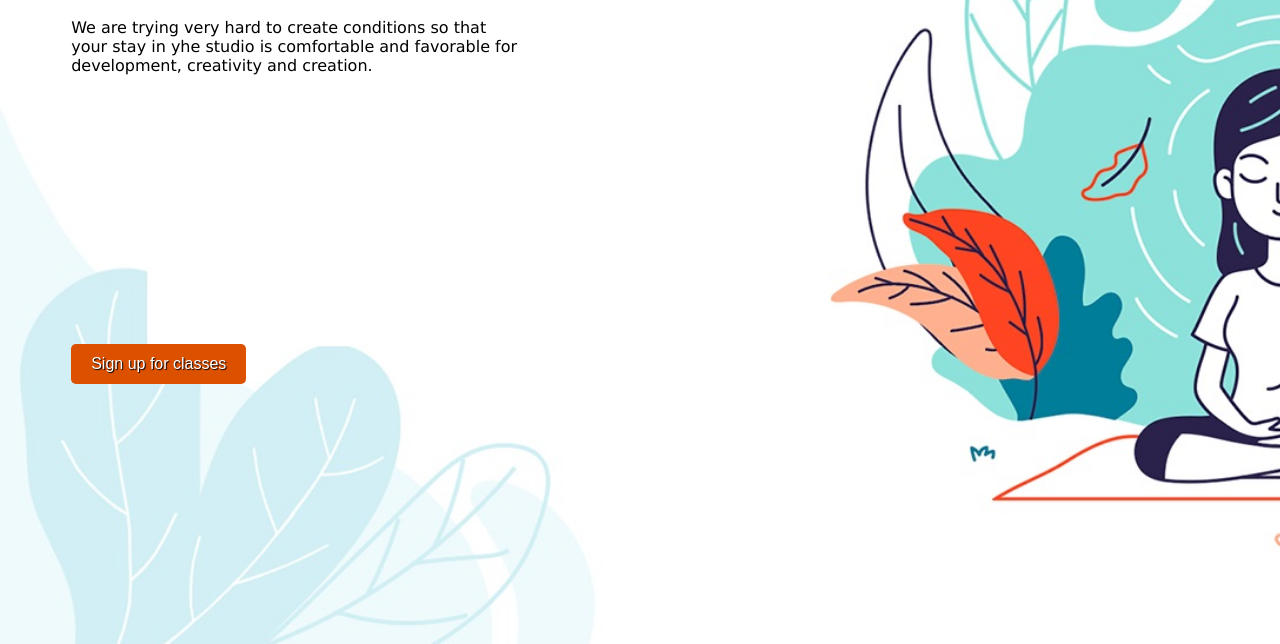
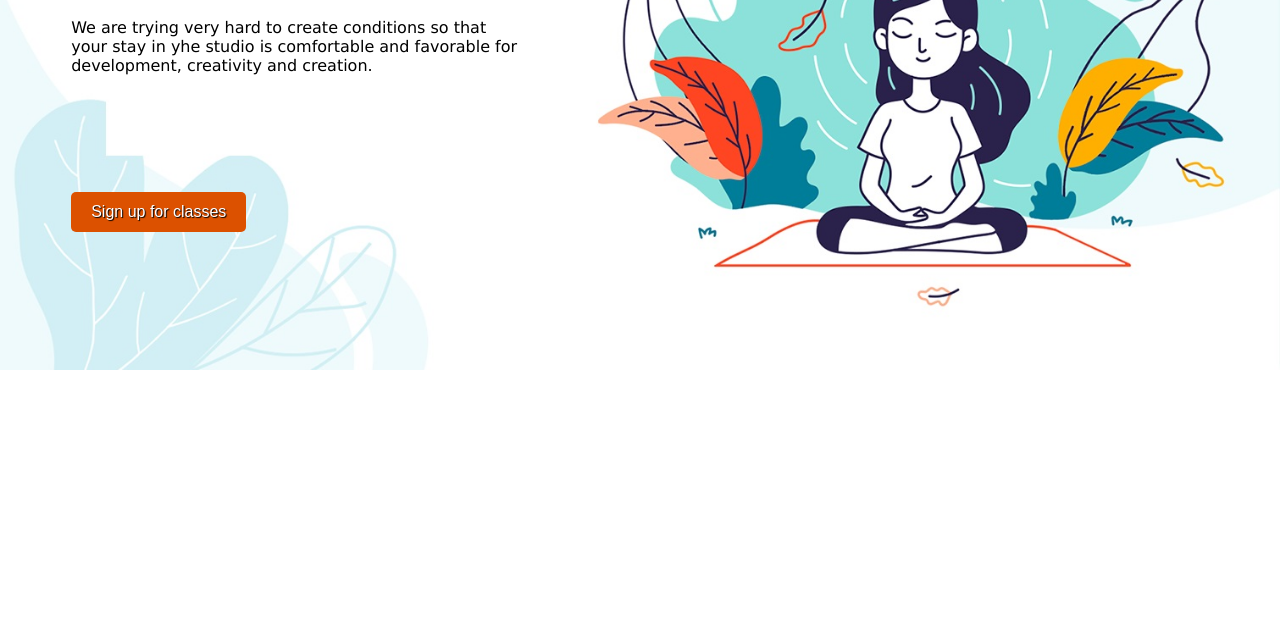
Before and after one commit to liliiavint/48-grupe-joga, a website: page index.html in a window 1280 px wide. Shown: the part 334-978 px from the top of the page. After the commit the page ends 800 px from the top, so only its background shows below. Drawn offline with Linux system fonts and the light colour scheme.

Commit message:
Update main.css

```diff
--- a/css/main.css
+++ b/css/main.css
@@ -39,7 +39,7 @@ p{
 .btn {
     border: 0;
     line-height: 2.5;
-    margin: 20%;
+    margin: 8%;
     padding: 0 20px;
     margin-left: 5%;
     font-size: 1rem;
```
